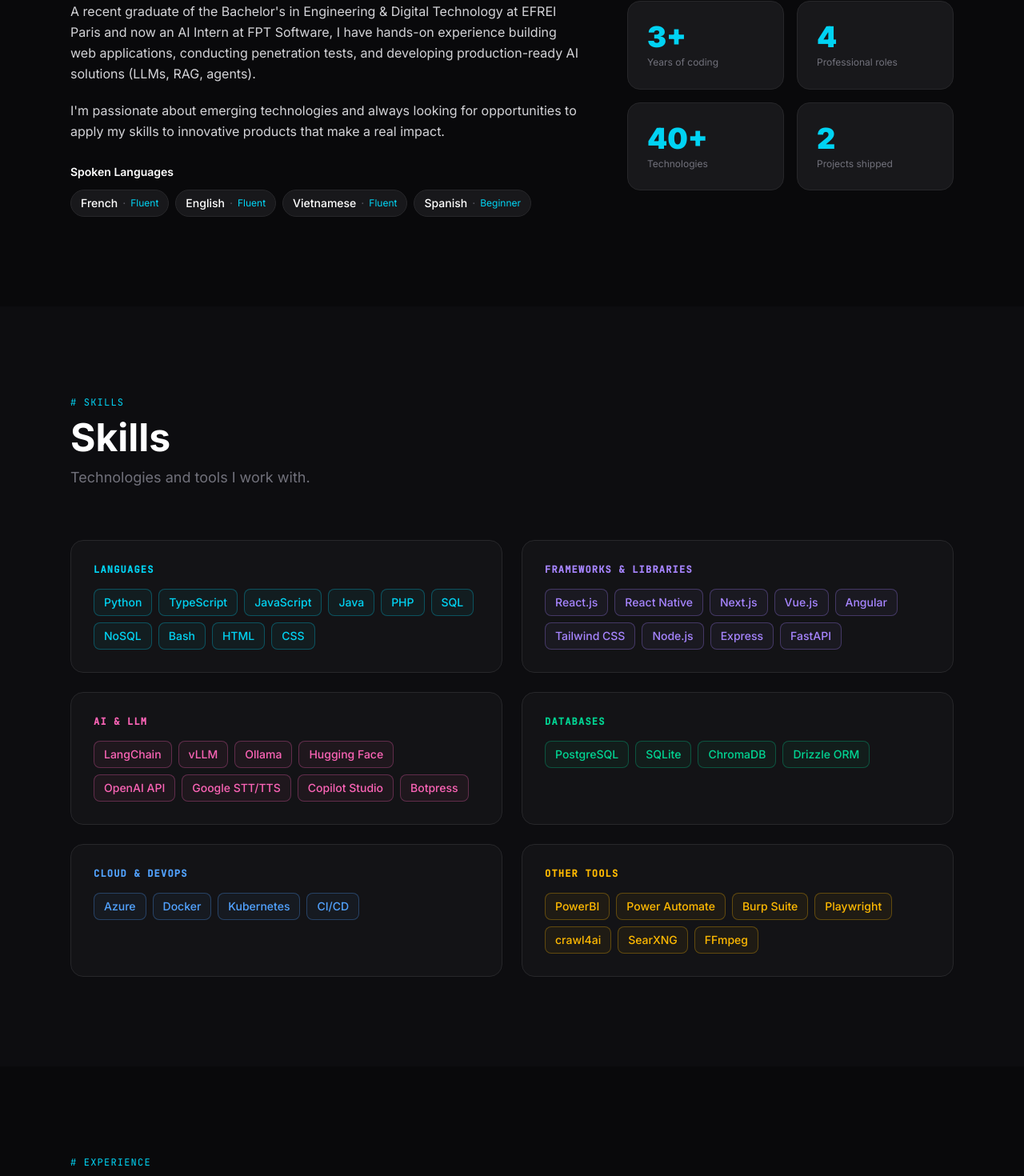
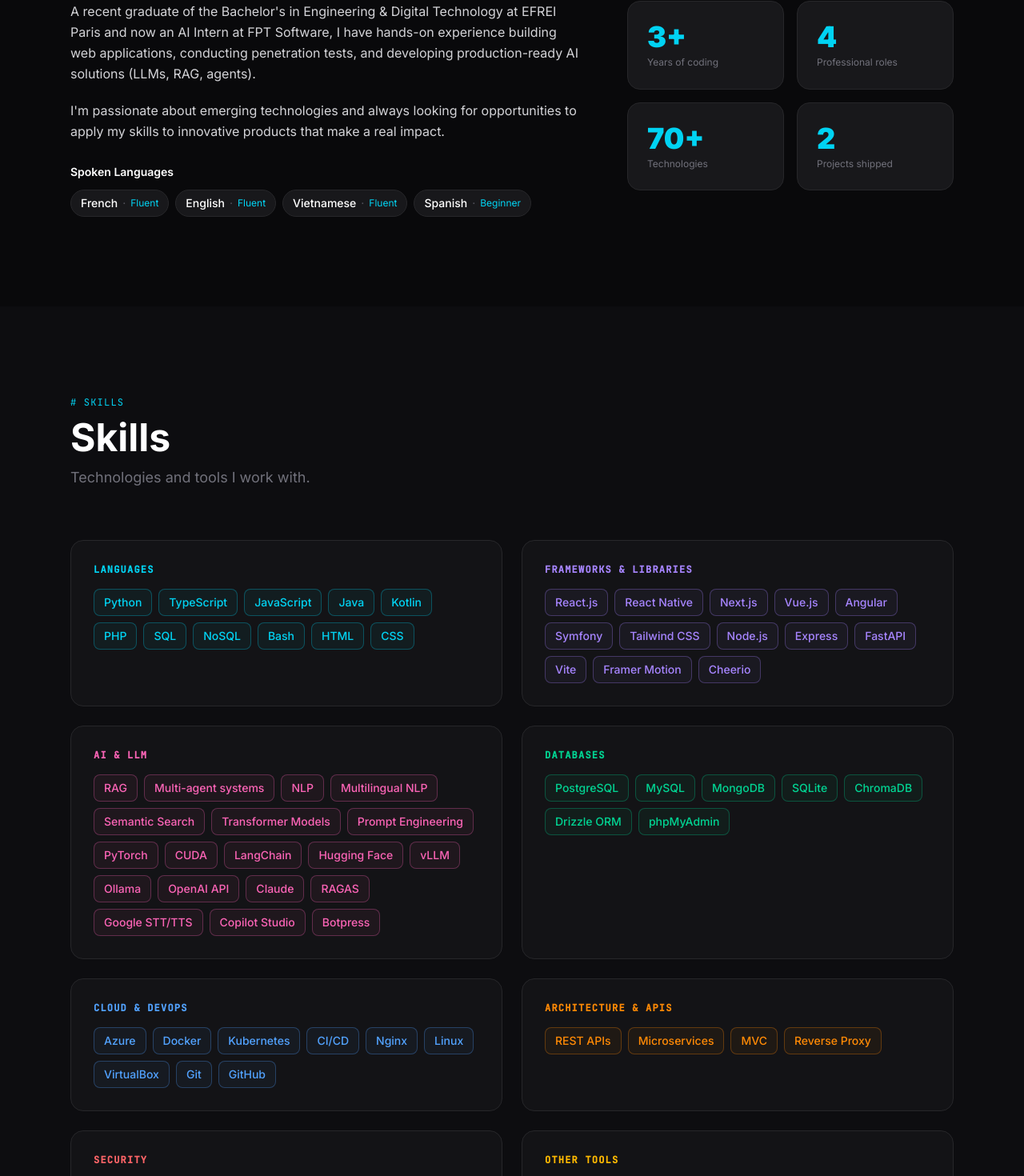
Before and after one commit to Nozomu05/portfolio, a React (Vite) app: page / in a window 1280 px wide. Shown: the part 1091-2561 px from the top of the page at 80% size. Built offline with nearby package versions, Linux system fonts and the light colour scheme.

Commit message:
update of the skills

```diff
--- a/src/components/Skills.tsx
+++ b/src/components/Skills.tsx
@@ -2,12 +2,14 @@ import { motion } from 'framer-motion'
 import { useLanguage } from '../context/LanguageContext'
 
 const skills = {
-  languages: ['Python', 'TypeScript', 'JavaScript', 'Java', 'PHP', 'SQL', 'NoSQL', 'Bash', 'HTML', 'CSS'],
-  frameworks: ['React.js', 'React Native', 'Next.js', 'Vue.js', 'Angular', 'Tailwind CSS', 'Node.js', 'Express', 'FastAPI'],
-  ai: ['LangChain', 'vLLM', 'Ollama', 'Hugging Face', 'OpenAI API', 'Google STT/TTS', 'Copilot Studio', 'Botpress'],
-  databases: ['PostgreSQL', 'SQLite', 'ChromaDB', 'Drizzle ORM'],
-  cloud: ['Azure', 'Docker', 'Kubernetes', 'CI/CD'],
-  other: ['PowerBI', 'Power Automate', 'Burp Suite', 'Playwright', 'crawl4ai', 'SearXNG', 'FFmpeg'],
+  languages: ['Python', 'TypeScript', 'JavaScript', 'Java', 'Kotlin', 'PHP', 'SQL', 'NoSQL', 'Bash', 'HTML', 'CSS'],
+  frameworks: ['React.js', 'React Native', 'Next.js', 'Vue.js', 'Angular', 'Symfony', 'Tailwind CSS', 'Node.js', 'Express', 'FastAPI', 'Vite', 'Framer Motion', 'Cheerio'],
+  ai: ['RAG', 'Multi-agent systems', 'NLP', 'Multilingual NLP', 'Semantic Search', 'Transformer Models', 'Prompt Engineering', 'PyTorch', 'CUDA', 'LangChain', 'Hugging Face', 'vLLM', 'Ollama', 'OpenAI API', 'Claude', 'RAGAS', 'Google STT/TTS', 'Copilot Studio', 'Botpress'],
+  databases: ['PostgreSQL', 'MySQL', 'MongoDB', 'SQLite', 'ChromaDB', 'Drizzle ORM', 'phpMyAdmin'],
+  cloud: ['Azure', 'Docker', 'Kubernetes', 'CI/CD', 'Nginx', 'Linux', 'VirtualBox', 'Git', 'GitHub'],
+  architecture: ['REST APIs', 'Microservices', 'MVC', 'Reverse Proxy'],
+  security: ['Burp Suite', 'Penetration Testing', 'Web Application Testing'],
+  other: ['Power BI', 'Power Automate', 'Playwright', 'crawl4ai', 'SearXNG', 'FFmpeg'],
 }
 
 const categoryColors: Record<keyof typeof skills, string> = {
@@ -16,6 +18,8 @@ const categoryColors: Record<keyof typeof skills, string> = {
   ai: 'text-pink-400 border-pink-400/30 bg-pink-400/5',
   databases: 'text-emerald-400 border-emerald-400/30 bg-emerald-400/5',
   cloud: 'text-blue-400 border-blue-400/30 bg-blue-400/5',
+  architecture: 'text-orange-400 border-orange-400/30 bg-orange-400/5',
+  security: 'text-red-400 border-red-400/30 bg-red-400/5',
   other: 'text-amber-400 border-amber-400/30 bg-amber-400/5',
 }
 
@@ -25,6 +29,8 @@ const headerColors: Record<keyof typeof skills, string> = {
   ai: 'text-pink-400',
   databases: 'text-emerald-400',
   cloud: 'text-blue-400',
+  architecture: 'text-orange-400',
+  security: 'text-red-400',
   other: 'text-amber-400',
 }
 
--- a/src/translations/en.ts
+++ b/src/translations/en.ts
@@ -33,7 +33,7 @@ export const en = {
     stats: [
       { value: '3+', label: 'Years of coding' },
       { value: '4', label: 'Professional roles' },
-      { value: '40+', label: 'Technologies' },
+      { value: '70+', label: 'Technologies' },
       { value: '2', label: 'Projects shipped' },
     ],
   },
@@ -46,6 +46,8 @@ export const en = {
       ai: 'AI & LLM',
       databases: 'Databases',
       cloud: 'Cloud & DevOps',
+      architecture: 'Architecture & APIs',
+      security: 'Security',
       other: 'Other Tools',
     },
   },
--- a/src/translations/fr.ts
+++ b/src/translations/fr.ts
@@ -35,7 +35,7 @@ export const fr: Translations = {
     stats: [
       { value: '3+', label: "Années de code" },
       { value: '4', label: 'Postes professionnels' },
-      { value: '40+', label: 'Technologies' },
+      { value: '70+', label: 'Technologies' },
       { value: '2', label: 'Projets livrés' },
     ],
   },
@@ -48,6 +48,8 @@ export const fr: Translations = {
       ai: 'IA & LLM',
       databases: 'Bases de données',
       cloud: 'Cloud & DevOps',
+      architecture: 'Architecture & API',
+      security: 'Sécurité',
       other: 'Autres outils',
     },
   },
```
